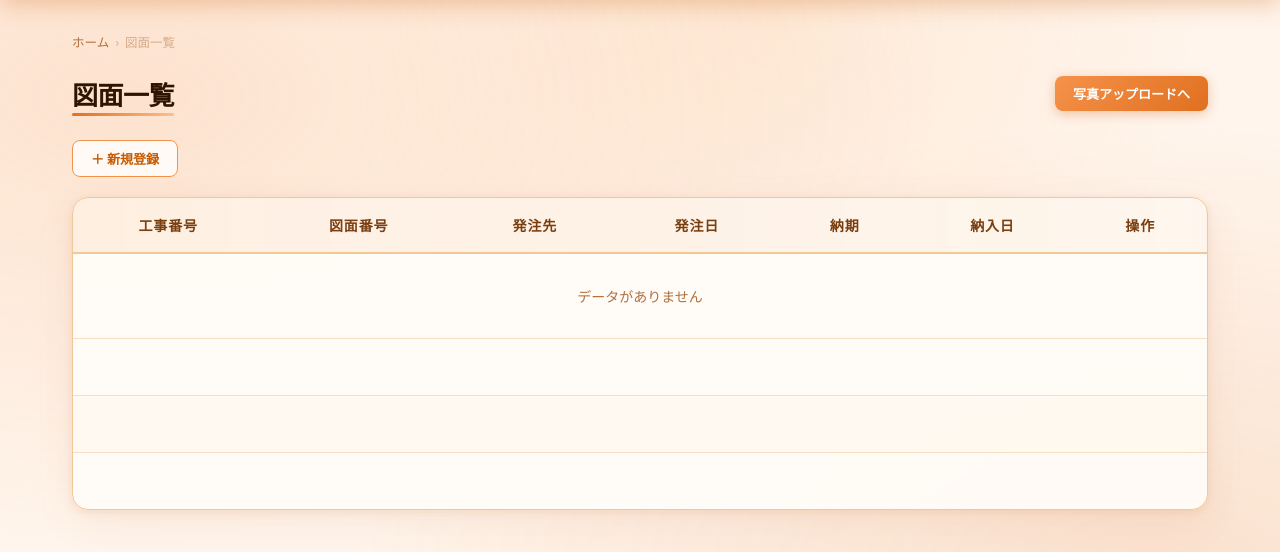
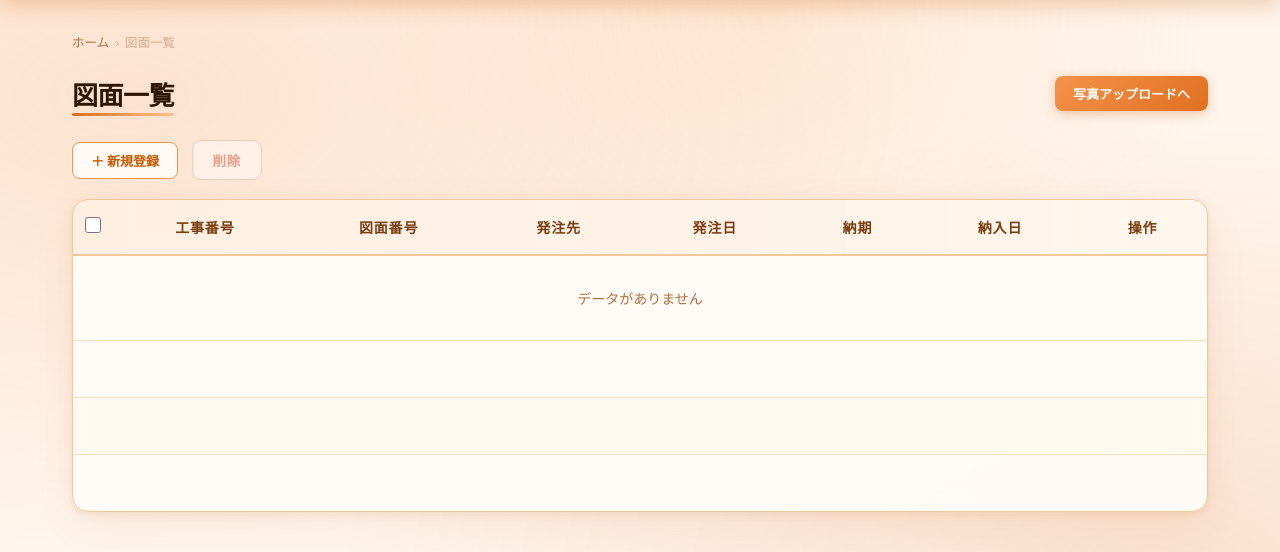
Before and after one commit to tna28312-source/band_list, a Flask app: page / in a window 1280 px wide. Shown: the part 64-616 px from the top of the page. Run offline with Flask 3, Linux system fonts and the light colour scheme; the visitor is signed in with stand-in values (Sample User, id 1); data that the repository does not hold is empty.

Commit message:
add soft delete feature

```diff
--- a/app/models.py
+++ b/app/models.py
@@ -27,6 +27,7 @@ class Drawing(db.Model):
     vendor = db.Column(db.String(200), nullable=False)      # 発注先
     order_date = db.Column(db.Date, nullable=False)         # 発注日
     due_date = db.Column(db.Date, nullable=False)           # 納期
+    is_deleted = db.Column(db.Boolean, default=False, nullable=False)  # 論理削除フラグ
     created_at = db.Column(db.DateTime, default=datetime.utcnow)
     created_by = db.Column(db.Integer, db.ForeignKey("users.id"), nullable=True)
 
--- a/app/routes.py
+++ b/app/routes.py
@@ -19,10 +19,9 @@ def allowed_file(filename):
 @main.route("/")
 @login_required
 def drawing_list():
-    drawings = Drawing.query.order_by(
+    drawings = Drawing.query.filter_by(is_deleted=False).order_by(
         Drawing.project_no.asc(),
         Drawing.drawing_no.asc()
-
     ).all()
     return render_template("drawing_list.html", drawings=drawings)
 
@@ -79,6 +78,20 @@ def drawing_new():
         return redirect(url_for("main.drawing_list"))
 
     return render_template("drawing_new.html")
+
+
+# ─── 図面の論理削除 ────────────────────────────────
+@main.route("/drawing/delete", methods=["POST"])
+@login_required
+def drawing_delete():
+    """チェックされた drawing_id を論理削除する"""
+    data = request.get_json()
+    delete_ids = [int(i) for i in data.get("ids", [])]
+    Drawing.query.filter(Drawing.id.in_(delete_ids)).update(
+        {"is_deleted": True}, synchronize_session=False
+    )
+    db.session.commit()
+    return jsonify({"ok": True})
 
 
 # ─── 納品登録（カートに追加） ──────────────────────
--- a/app/static/css/drawing_list.css
+++ b/app/static/css/drawing_list.css
@@ -790,3 +790,51 @@ footer {
     padding: 16px 18px;
   }
 }
+
+/* ─── チェックボックス列 ─────────────────────────── */
+.th-check,
+.td-check {
+  width: 40px;
+  text-align: center;
+  padding: 0 4px;
+}
+
+.row-checkbox {
+  accent-color: var(--orange-mid);
+  width: 16px;
+  height: 16px;
+  cursor: pointer;
+}
+
+.drawing-row:has(.item-check:checked) {
+  background: rgba(245, 146, 74, 0.12);
+}
+
+/* ─── 削除ボタン ─────────────────────────────────── */
+.btn-delete {
+  display: inline-block;
+  margin-left: 10px;
+  padding: 9px 20px;
+  background: #fff;
+  color: #c0392b;
+  border: 1.5px solid #e0a0a0;
+  border-radius: 9px;
+  font-size: 13.5px;
+  font-weight: 700;
+  font-family: 'Noto Sans JP', 'Hiragino Kaku Gothic ProN', sans-serif;
+  cursor: pointer;
+  letter-spacing: 0.05em;
+  transition: background 0.15s, border-color 0.15s, opacity 0.15s;
+  -webkit-appearance: none;
+  appearance: none;
+}
+
+.btn-delete:hover:not(:disabled) {
+  background: #fff0f0;
+  border-color: #c0392b;
+}
+
+.btn-delete:disabled {
+  opacity: 0.4;
+  cursor: not-allowed;
+}
--- a/app/static/js/drawing_list.js
+++ b/app/static/js/drawing_list.js
@@ -1,4 +1,57 @@
-// 納入日リンクをクリックで写真モーダルを開く
+// ─── チェックボックス ────────────────────────────
+function toggleAll(masterCb) {
+  document.querySelectorAll('.item-check').forEach(cb => {
+    cb.checked = masterCb.checked;
+  });
+  updateDeleteBtn();
+}
+
+function onCheckChange() {
+  const allChecks = document.querySelectorAll('.item-check');
+  const checkedCount = document.querySelectorAll('.item-check:checked').length;
+  const masterCb = document.getElementById('checkAll');
+  if (masterCb) {
+    masterCb.checked = checkedCount === allChecks.length && allChecks.length > 0;
+    masterCb.indeterminate = checkedCount > 0 && checkedCount < allChecks.length;
+  }
+  updateDeleteBtn();
+}
+
+function updateDeleteBtn() {
+  const checkedCount = document.querySelectorAll('.item-check:checked').length;
+  const btn = document.getElementById('btnDelete');
+  if (btn) btn.disabled = checkedCount === 0;
+}
+
+// ─── 論理削除 ────────────────────────────────────
+async function deleteSelected() {
+  const checked = document.querySelectorAll('.item-check:checked');
+  if (checked.length === 0) return;
+
+  if (!confirm(`チェックした${checked.length}件を削除しますか？`)) return;
+
+  const ids = Array.from(checked).map(cb => Number(cb.dataset.id));
+
+  const res = await fetch('/drawing/delete', {
+    method: 'POST',
+    headers: { 'Content-Type': 'application/json' },
+    body: JSON.stringify({ ids })
+  });
+
+  if ((await res.json()).ok) {
+    ids.forEach(id => {
+      const row = document.querySelector(`.drawing-row[data-id="${id}"]`);
+      if (row) row.remove();
+    });
+    // 全選択チェックをリセット
+    const masterCb = document.getElementById('checkAll');
+    if (masterCb) { masterCb.checked = false; masterCb.indeterminate = false; }
+    updateDeleteBtn();
+  }
+}
+
+// ─── 写真モーダル ─────────────────────────────────
+
 async function openPhotoModal(drawingId, event) {
   event.preventDefault();
 
--- a/app/templates/drawing_list.html
+++ b/app/templates/drawing_list.html
@@ -26,11 +26,15 @@
   </div>
 
   <a href="{{ url_for('main.drawing_new') }}" class="btn-new">＋ 新規登録</a>
+  <button type="button" class="btn-delete" id="btnDelete" onclick="deleteSelected()" disabled>削除</button>
 
   <div class="card">
     <table>
       <thead>
         <tr>
+          <th class="th-check">
+            <input type="checkbox" id="checkAll" class="row-checkbox" onclick="toggleAll(this)">
+          </th>
           <th>工事番号</th>
           <th>図面番号</th>
           <th>発注先</th>
@@ -42,7 +46,10 @@
       </thead>
       <tbody>
         {% for drawing in drawings %}
-        <tr>
+        <tr class="drawing-row" data-id="{{ drawing.id }}">
+          <td class="td-check">
+            <input type="checkbox" class="row-checkbox item-check" data-id="{{ drawing.id }}" onchange="onCheckChange()">
+          </td>
           <td class="td-project">{{ drawing.project_no }}</td>
           <td class="td-drawing">{{ drawing.drawing_no }}</td>
           <td class="td-vendor">{{ drawing.vendor }}</td>
@@ -66,7 +73,7 @@
         </tr>
         {% else %}
         <tr>
-          <td colspan="7" style="text-align:center; color:var(--text-muted); padding:32px;">
+          <td colspan="8" style="text-align:center; color:var(--text-muted); padding:32px;">
             データがありません
           </td>
         </tr>
@@ -74,7 +81,7 @@
 
         {# 空行を追加してテーブルの高さを保つ #}
         {% for i in range([3 - drawings|length, 0]|max) %}
-        <tr class="empty-row"><td colspan="7">&nbsp;</td></tr>
+        <tr class="empty-row"><td colspan="8">&nbsp;</td></tr>
         {% endfor %}
       </tbody>
     </table>
```
Also changed, not shown: migrations/versions/600652ca9d1a_add_is_deleted_to_drawings.py (added, +30 -0 lines).
